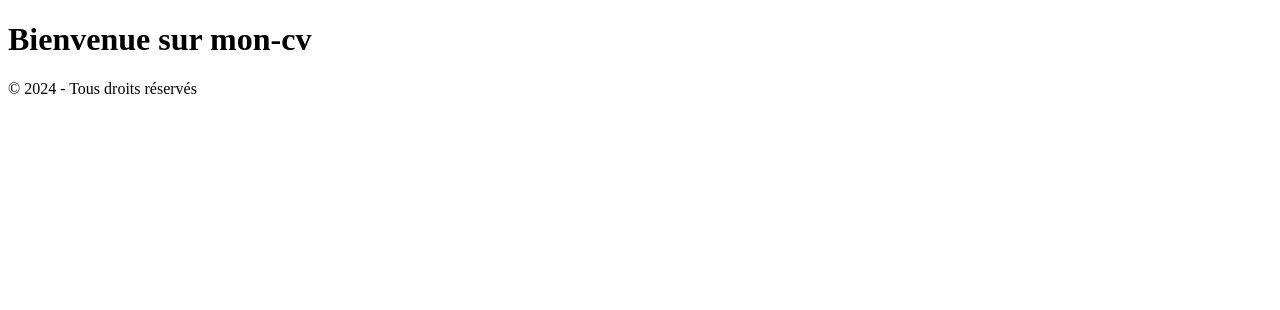
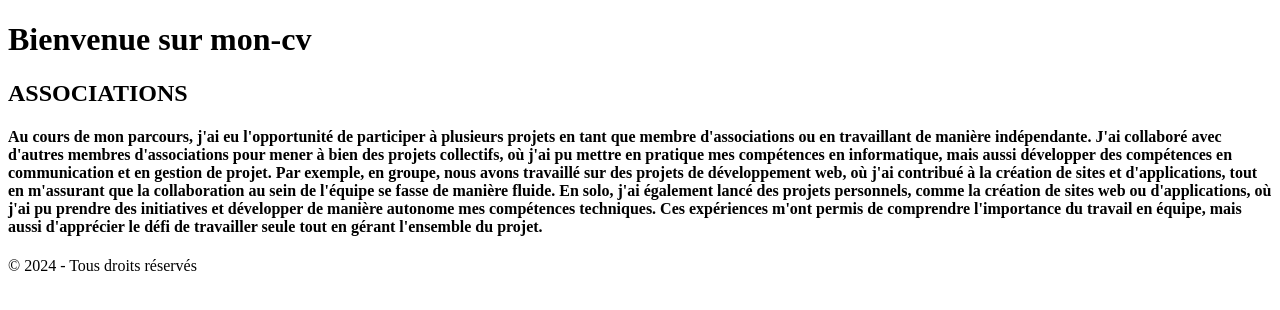
Before and after one commit to FloriaNE229/mon-cv, a plain HTML site: page index.html in a window 1280 px wide. Drawn offline with Linux system fonts and the light colour scheme.

Commit message:
mise en place de la section associations

```diff
--- a/index.html
+++ b/index.html
@@ -11,7 +11,10 @@
         <h1>Bienvenue sur mon-cv</h1>
     </header>
     <main>
-        <p></p>
+        <p><h2>ASSOCIATIONS</h2></p>
+        <P><h4>Au cours de mon parcours, j'ai eu l'opportunité de participer à plusieurs projets en tant que membre d'associations ou en travaillant de manière indépendante. J'ai collaboré avec d'autres membres d'associations pour mener à bien des projets collectifs, où j'ai pu mettre en pratique mes compétences en informatique, mais aussi développer des compétences en communication et en gestion de projet. Par exemple, en groupe, nous avons travaillé sur des projets de développement web, où j'ai contribué à la création de sites et d'applications, tout en m'assurant que la collaboration au sein de l'équipe se fasse de manière fluide.
+
+            En solo, j'ai également lancé des projets personnels, comme la création de sites web ou d'applications, où j'ai pu prendre des initiatives et développer de manière autonome mes compétences techniques. Ces expériences m'ont permis de comprendre l'importance du travail en équipe, mais aussi d'apprécier le défi de travailler seule tout en gérant l'ensemble du projet.</h4></P>
     </main>
     <footer>
         <p>&copy; 2024 - Tous droits réservés</p>
```
